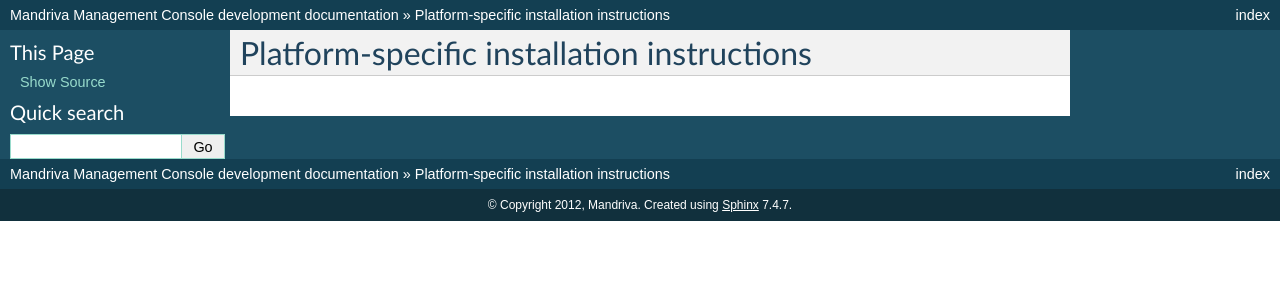
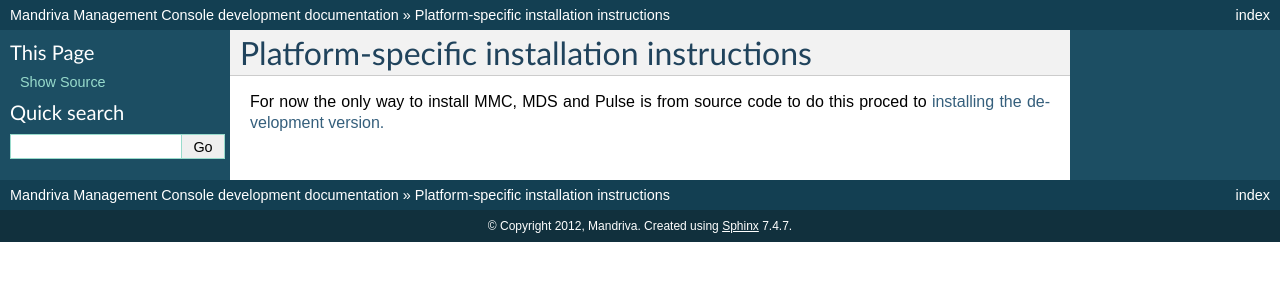
Before and after one commit to wiliamsouza/doc, a Sphinx documentation site: the page built from source/install/distribution.rst, in a window 1280 px wide. Shown: the top 300 px of the page. Built offline with Sphinx 7.4.7, drawn with Linux system fonts in a browser that asks for light colours.

Commit message:
Added notice about installation

```diff
--- a/source/install/distribution.rst
+++ b/source/install/distribution.rst
@@ -1,3 +1,6 @@
 ===========================================
 Platform-specific installation instructions
 ===========================================
+
+For now the only way to install MMC, MDS and Pulse is from source code to do
+this proced to :doc:`installing the development version.</install/development>`
```
